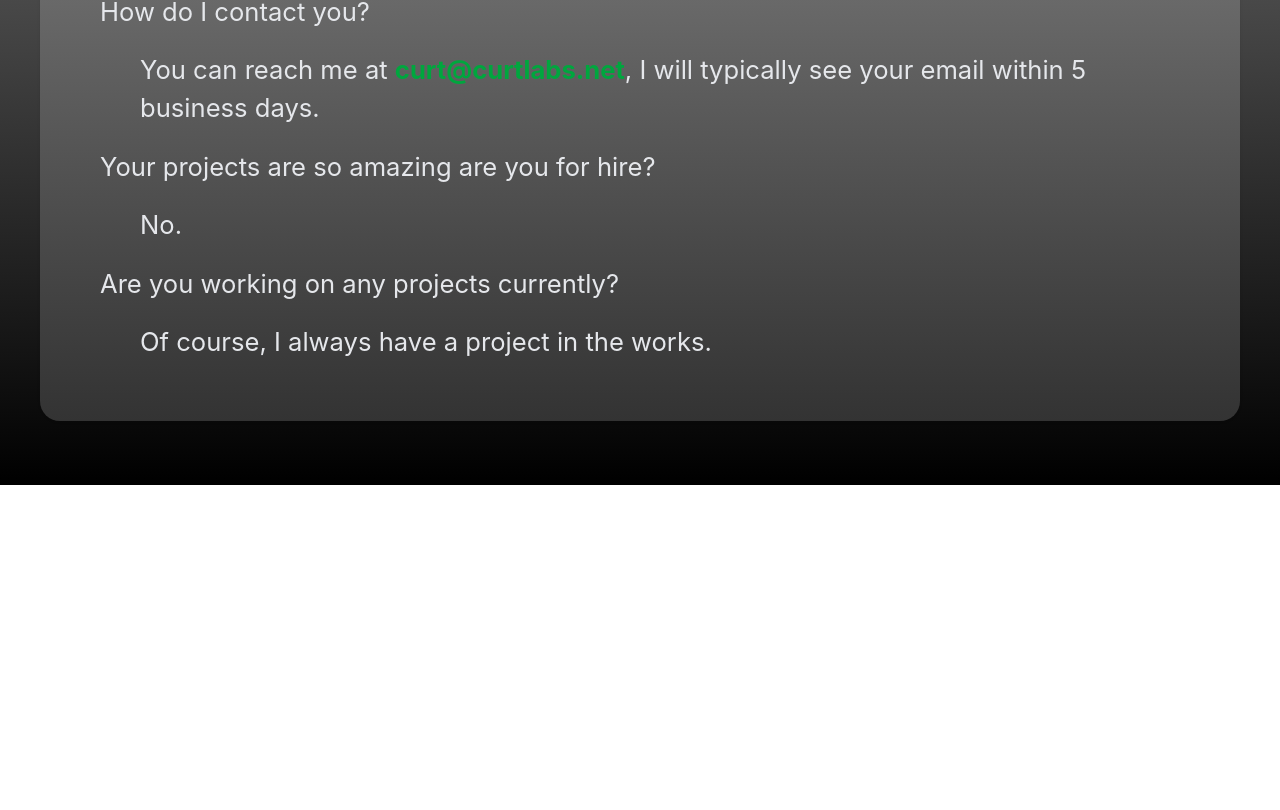
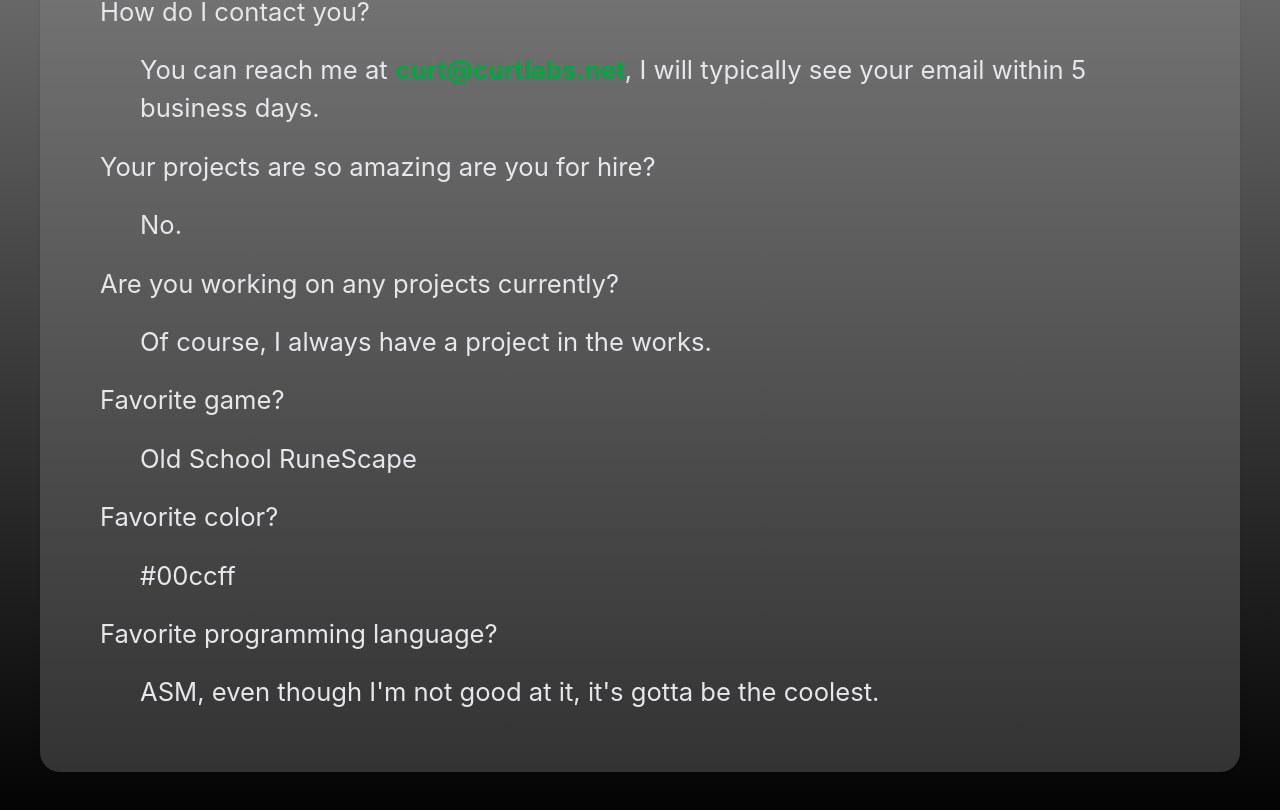
Before and after one commit to CurtLabs/CurtLabsReactSite, a React (Vite) app: page / in a window 1280 px wide. Shown: the part 1222-2032 px from the top of the page. Before the commit the page ends 1707 px from the top, so only its background shows below. Built offline with nearby package versions, Linux system fonts and the light colour scheme.

Commit message:
added more info about myself to the questions section

```diff
--- a/src/App.jsx
+++ b/src/App.jsx
@@ -59,7 +59,6 @@ function Home({ onNavigate, count, setCount, buttonClicked, setButtonClicked })
             <svg className="w-[70vw] md:w-[28vw] cursor-pointer transform transition duration-200 hover:-translate-y-2 hover:brightness-90" viewBox="0 0 600 200" onClick={() => onNavigate('dwam')} xmlns="http://www.w3.org/2000/svg">
               <image href={dwamLogo} width="100%" height="100%" preserveAspectRatio="xMidYMid meet" filter="url(#logo-outline)" />
             </svg>
-
             <svg className="w-[70vw] md:w-[28vw] cursor-pointer transform transition duration-200 hover:-translate-y-2 hover:brightness-90" viewBox="0 0 600 200" onClick={() => onNavigate('gardn')} xmlns="http://www.w3.org/2000/svg">
               <image href={gardnlogo} width="100%" height="100%" preserveAspectRatio="xMidYMid meet" filter="url(#logo-outline)" />
             </svg>
@@ -72,13 +71,18 @@ function Home({ onNavigate, count, setCount, buttonClicked, setButtonClicked })
           <HeaderText>
               Questions
           </HeaderText>
-          <h2 className='text-[10vw] md:text-[2vw] mb-5 text-white'></h2>
           <DescText>How do I contact you?</DescText>
           <DescText className='px-10'>You can reach me at <span className='text-green-600'><strong>curt@curtlabs.net</strong></span>, I will typically see your email within 5 business days.</DescText>
           <DescText>Your projects are so amazing are you for hire?</DescText>
           <DescText className='px-10'>No.</DescText>
           <DescText>Are you working on any projects currently?</DescText>
           <DescText className='px-10'>Of course, I always have a project in the works.</DescText>
+          <DescText>Favorite game?</DescText>
+          <DescText className='px-10'>Old School RuneScape</DescText>
+          <DescText>Favorite color?</DescText>
+          <DescText className='px-10'>#00ccff</DescText>
+          <DescText>Favorite programming language?</DescText>
+          <DescText className='px-10'>ASM, even though I'm not good at it, it's gotta be the coolest.</DescText>
         </RoundDiv>
       </section>
     </>
```
